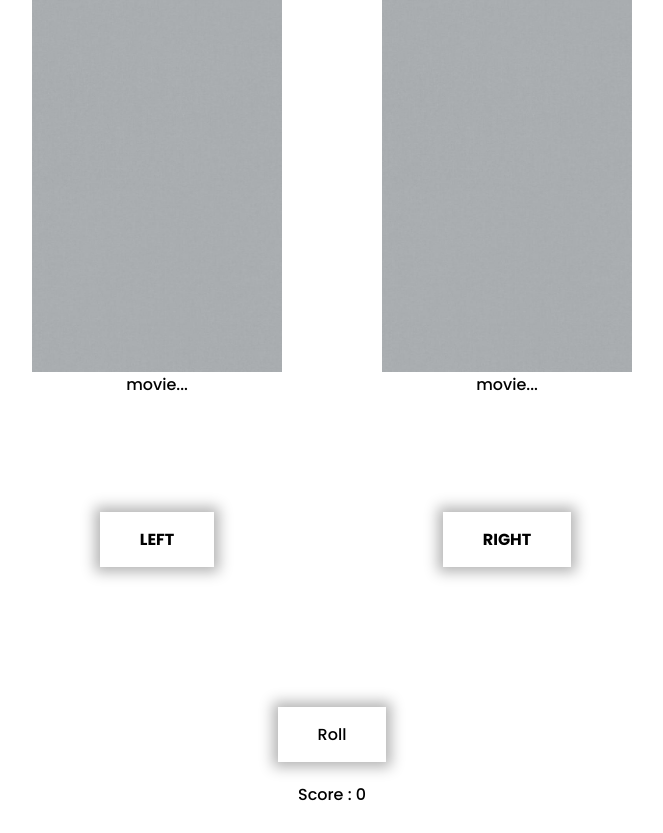
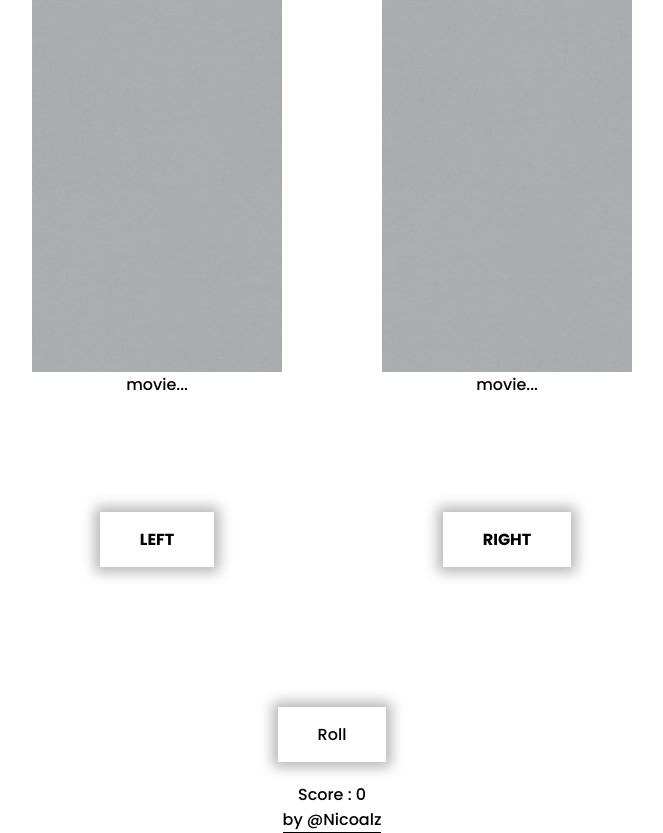
Before and after one commit to Nicoalz/guess-movie-rate, a plain HTML site: page index.html in a window 1280 px wide. Shown: the part 51-884 px from the top of the page, without its empty margins (308-971 px from the left). Before the commit the page ends 858 px from the top, so only its background shows below. Drawn offline with Linux system fonts and the light colour scheme.

Commit message:
:construction: add link to github

```diff
--- a/index.html
+++ b/index.html
@@ -4,7 +4,7 @@
     <meta charset="UTF-8">
     <meta http-equiv="X-UA-Compatible" content="IE=edge">
     <meta name="viewport" content="width=device-width, initial-scale=1.0">
-    <title>Document</title>
+    <title>Which movie is the highest rated?</title>
     <link rel="stylesheet" href="style.css">
 </head>
 <body>
@@ -28,7 +28,7 @@
         <p id="result"></p>
         <span class="button" id="button">Roll</span>
         <p id="score"></p>
-
+        <a target="blank" href="https://github.com/Nicoalz">by @Nicoalz</a>
     </div>
 
 <script src="script.js"></script>
--- a/style.scss
+++ b/style.scss
@@ -71,6 +71,10 @@ html {
         margin-bottom: 50px;
     }
 
-
+    a {
+        color: black;
+        text-decoration: none;
+        border-bottom: solid 1px black;
+    }
 
 }
```
Also changed, not shown: style.css, 1 other file.
